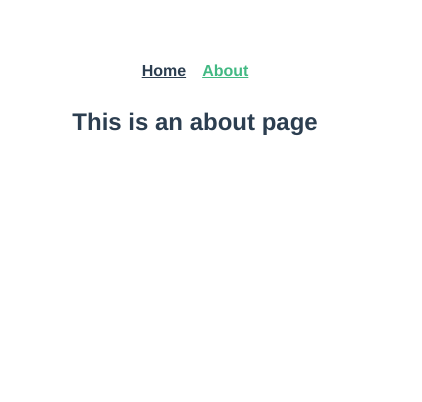
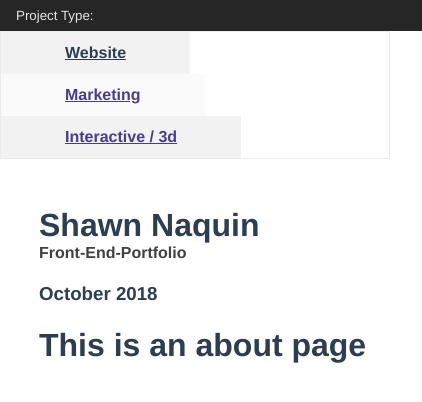
Before and after one commit to shawnnaquin/shawn-portfolio-2018, a Vue app: page /about in a window 390 px wide. Shown: the top 402 px of the page, 422 px wide, since content can reach past the window. Built offline with nearby package versions, Linux system fonts and the light colour scheme.

Commit message:
componentized, experimenting with styles

```diff
--- a/src/App.vue
+++ b/src/App.vue
@@ -1,51 +1,57 @@
 <template>
   <div id="app">
-    <header>
-      <nav id="nav">
-        <ul>
-          <li>
-            <router-link to="/">Home</router-link>
-          </li>
-          <li>
-            <router-link to="/about">About</router-link>
-          </li>
-        </ul>
+    <Nav />
+    <Header />
     <router-view/>
-      </nav>
-    </header>
   </div>
 </template>
 
-<style lang="scss" scoped>
-  li {
-    display:inline-block;
-    padding:8px;
-    text-align:center;
+<script>
+  // @ is an alias to /src
+import Header from "@/components/Header.vue";
+import Nav from "@/components/Nav.vue";
+
+export default {
+  name: "home",
+  components: {
+    Header,
+    Nav
   }
-</style>
+};
+</script>
 
 <style lang="scss">
+
   body {
-  box-sizing:border-box;
+    box-sizing: border-box;
+    margin: 0;
   }
+
   #app {
     font-family: "Avenir", Helvetica, Arial, sans-serif;
     -webkit-font-smoothing: antialiased;
     -moz-osx-font-smoothing: grayscale;
-  text-align: center;
+    text-align:left;
     color: #2c3e50;
   }
-#nav {
-  padding: 30px;
-  a {
-    font-weight: bold;
-    color: #2c3e50;
-    &.router-link-exact-active {
-      color: #42b983;
+
+  ul {
+    padding-left: 0;
+  }
+
+  .push {
+    margin-left:10%;
+    width:90%;
+  }
+
+  @media only screen and (min-width:1400px) {
+    #app {
+      text-align:center;
+    }
+    .push {
+      margin-left:0;
+      width:100%;
     }
   }
-}
-ul {
-  padding-left:0;
-}
+
 </style>
--- /dev/null
+++ b/src/components/Header.vue
@@ -0,0 +1,62 @@
+<template>
+
+  <header>
+
+    <div class="heading push">
+      <h1>Shawn Naquin <span>Front-End-Portfolio</span></h1>
+      <h3>October 2018</h3>
+    </div>
+
+    <video
+      :class=""
+      v-if=" isHome "
+      poster="https://via.placeholder.com/1920x1080?text=Video"
+    >
+    </video>
+
+  </header>
+
+</template>
+
+<script>
+  export default {
+    data: function () {
+      return {}
+    },
+    computed: {
+      isHome() {
+        return this.$route.name == 'home';
+      }
+    }
+  }
+</script>
+
+<style lang="scss" scoped>
+
+  video {
+    width:100%;
+  }
+
+  h1 span::before {
+    content:'// ';
+    color: lighten( black, 75% );
+  }
+
+  @media only screen and (max-width:630px) {
+    h1 span {
+      display:block;
+      font-size:1rem;
+      color: lighten( black, 25% );
+      &::before {
+        content:none;
+      }
+    }
+  }
+
+  @media only screen and (min-width:1400px) {
+    video {
+      width:55%;
+    }
+  }
+
+</style>
--- a/src/components/HelloWorld.vue
+++ /dev/null
@@ -1,61 +0,0 @@
-<template>
-  <div class="hello">
-    <h1>{{ msg }}</h1>
-    <p>
-      For guide and recipes on how to configure / customize this project,<br>
-      check out the
-      <a href="https://cli.vuejs.org" target="_blank" rel="noopener">vue-cli documentation</a>.
-    </p>
-    <h3>Installed CLI Plugins</h3>
-    <ul>
-      <li><a href="https://github.com/vuejs/vue-cli/tree/dev/packages/%40vue/cli-plugin-babel" target="_blank" rel="noopener">babel</a></li>
-      <li><a href="https://github.com/vuejs/vue-cli/tree/dev/packages/%40vue/cli-plugin-pwa" target="_blank" rel="noopener">pwa</a></li>
-      <li><a href="https://github.com/vuejs/vue-cli/tree/dev/packages/%40vue/cli-plugin-eslint" target="_blank" rel="noopener">eslint</a></li>
-      <li><a href="https://github.com/vuejs/vue-cli/tree/dev/packages/%40vue/cli-plugin-unit-mocha" target="_blank" rel="noopener">unit-mocha</a></li>
-      <li><a href="https://github.com/vuejs/vue-cli/tree/dev/packages/%40vue/cli-plugin-e2e-cypress" target="_blank" rel="noopener">e2e-cypress</a></li>
-    </ul>
-    <h3>Essential Links</h3>
-    <ul>
-      <li><a href="https://vuejs.org" target="_blank" rel="noopener">Core Docs</a></li>
-      <li><a href="https://forum.vuejs.org" target="_blank" rel="noopener">Forum</a></li>
-      <li><a href="https://chat.vuejs.org" target="_blank" rel="noopener">Community Chat</a></li>
-      <li><a href="https://twitter.com/vuejs" target="_blank" rel="noopener">Twitter</a></li>
-      <li><a href="https://news.vuejs.org" target="_blank" rel="noopener">News</a></li>
-    </ul>
-    <h3>Ecosystem</h3>
-    <ul>
-      <li><a href="https://router.vuejs.org" target="_blank" rel="noopener">vue-router</a></li>
-      <li><a href="https://vuex.vuejs.org" target="_blank" rel="noopener">vuex</a></li>
-      <li><a href="https://github.com/vuejs/vue-devtools#vue-devtools" target="_blank" rel="noopener">vue-devtools</a></li>
-      <li><a href="https://vue-loader.vuejs.org" target="_blank" rel="noopener">vue-loader</a></li>
-      <li><a href="https://github.com/vuejs/awesome-vue" target="_blank" rel="noopener">awesome-vue</a></li>
-    </ul>
-  </div>
-</template>
-
-<script>
-export default {
-  name: "HelloWorld",
-  props: {
-    msg: String
-  }
-};
-</script>
-
-<!-- Add "scoped" attribute to limit CSS to this component only -->
-<style scoped lang="scss">
-h3 {
-  margin: 40px 0 0;
-}
-ul {
-  list-style-type: none;
-  padding: 0;
-}
-li {
-  display: inline-block;
-  margin: 0 10px;
-}
-a {
-  color: #42b983;
-}
-</style>
--- /dev/null
+++ b/src/components/Nav.vue
@@ -0,0 +1,55 @@
+<template>
+  <nav id="nav" class="">
+    <small>Project Type:</small>
+    <ul>
+      <li>
+        <router-link to="/">Website</router-link>
+      </li>
+      <li>
+        <router-link to="/about">Marketing</router-link>
+      </li>
+      <li>
+        <router-link to="/about">Interactive / 3d</router-link>
+      </li>
+    </ul>
+  </nav>
+</template>
+
+
+<style lang="scss" scoped>
+  #nav {
+    a {
+      font-weight: bold;
+      color: #2c3e50;
+      &.router-link-exact-active {
+        color: DarkSlateBlue;
+      }
+    }
+  margin-bottom:48px;
+  }
+
+  ul {
+    border:0.25px solid darken(white, 8%);
+
+    margin:0;
+  }
+  li {
+    display: inline-block;
+    padding: 0.75rem 4rem;
+    text-align: center;
+    background:darken(white, 5%);
+    &:nth-last-child(1) {
+      border-right:0;
+    }
+    &:nth-child(even) {
+      background:darken(white,2%);
+    }
+  }
+  small {
+    display:block;
+    width:100%;
+    background:darken(white, 85%);
+    color:darken(white, 10%);
+    padding:8px 16px;
+  }
+</style>
--- a/src/views/About.vue
+++ b/src/views/About.vue
@@ -1,5 +1,5 @@
 <template>
-  <div class="about">
+  <div class="about push">
     <h1>This is an about page</h1>
   </div>
 </template>
--- a/src/views/Home.vue
+++ b/src/views/Home.vue
@@ -1,18 +1,17 @@
 <template>
-  <div class="home">
+  <div class="home push">
     <img alt="Vue logo" src="../assets/logo.png">
-    <HelloWorld msg="Welcome to Your Vue.js App"/>
   </div>
 </template>
 
 <script>
 // @ is an alias to /src
-import HelloWorld from "@/components/HelloWorld.vue";
+import Header from "@/components/Header.vue";
 
 export default {
   name: "home",
   components: {
-    HelloWorld
+    Header
   }
 };
 </script>
```
Lines whose indentation alone changed are shown as unchanged.
